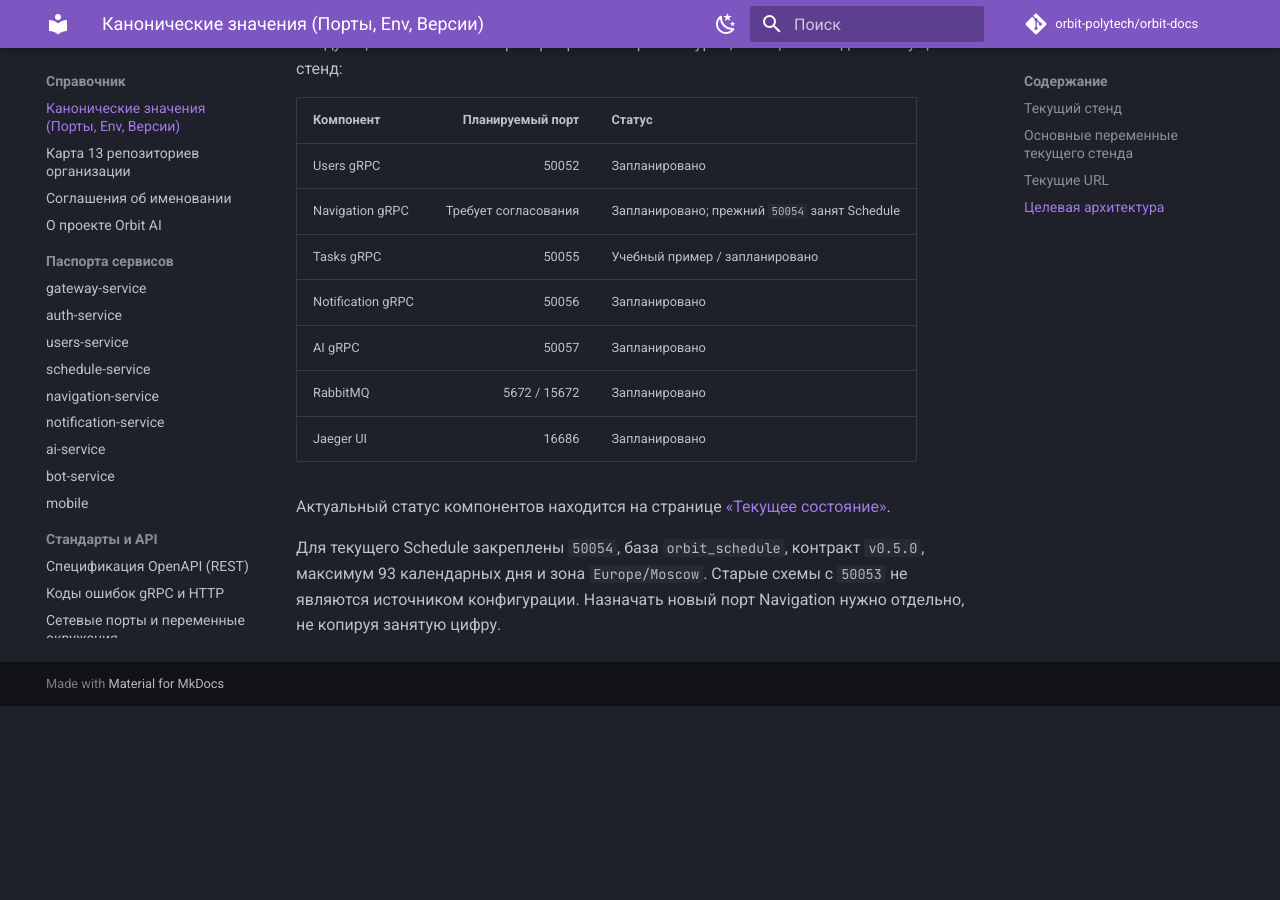
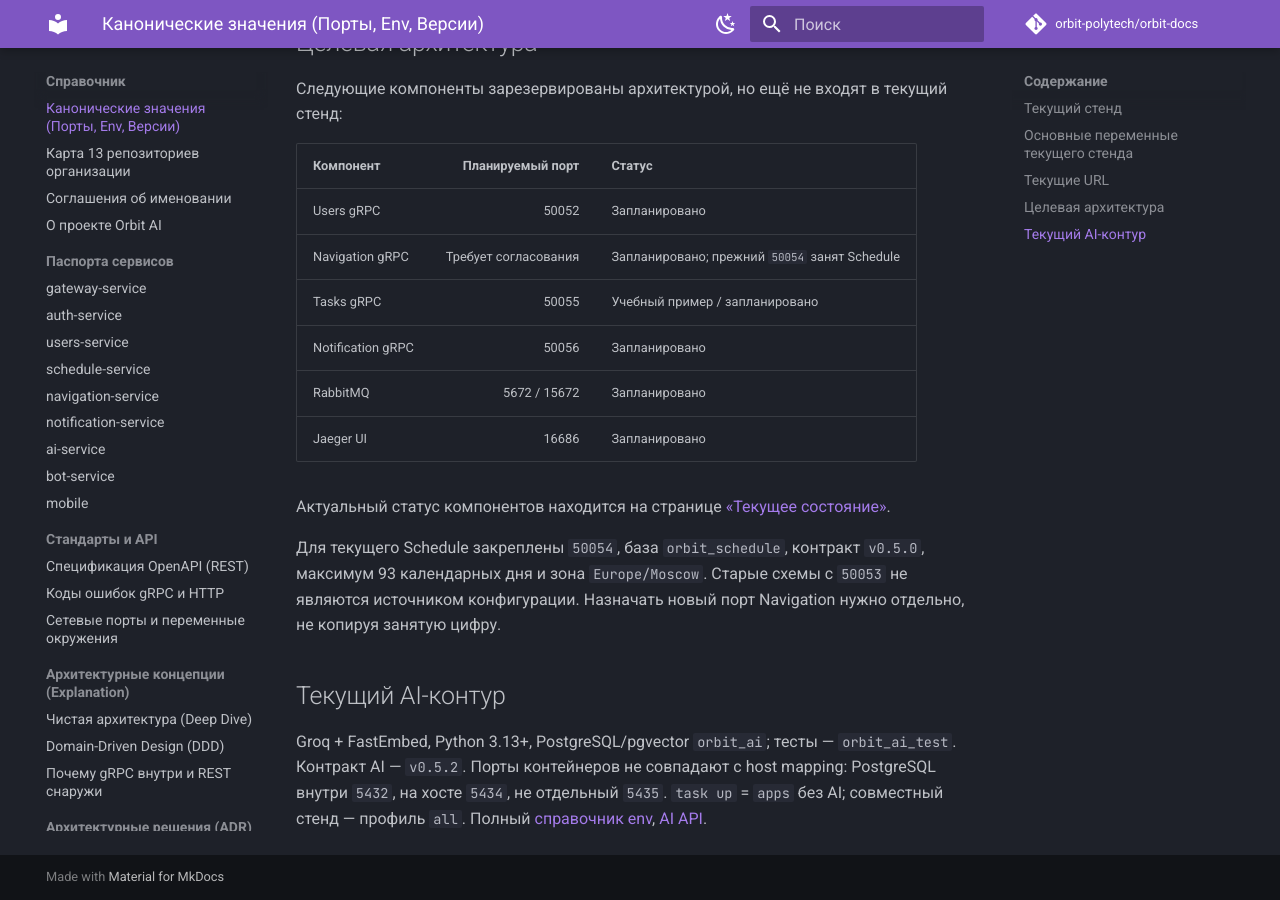
Before and after one commit to orbit-polytech/orbit-docs, an MkDocs documentation site: the page built from docs/reference/canonical-values.md, in a window 1280 px wide and 900 px high, scrolled down 2407 px. Built offline with MkDocs 1.6.1 and Material for MkDocs 9.7.7, drawn with Linux system fonts in a browser that asks for light colours; comment, search, counter and statistics services are not loaded; before the commit the page ends 3113 px from its top, so only the background shows below that; some of the changed text lies outside the part shown.

Commit message:
docs: update AI integration handbook (9/16)

```diff
--- a/docs/reference/canonical-values.md
+++ b/docs/reference/canonical-values.md
@@ -10,6 +10,7 @@
 | Gateway HTTP | `gateway-service:8080` | `127.0.0.1:8080` | Реализовано |
 | Auth gRPC | `auth-service:50051` | `127.0.0.1:50051` | Реализовано |
 | Schedule gRPC | `schedule-service:50054` | `127.0.0.1:50054` | Реализовано |
+| AI gRPC | `ai-service:50057` | `127.0.0.1:50057` | Реализовано, профиль `ai`/`all` |
 | PostgreSQL | `postgres:5432` | `127.0.0.1:5434` | Реализовано |
 | Redis | `redis:6379` | `127.0.0.1:6380` | Реализовано |
 
@@ -61,10 +62,14 @@ Host-порты могут быть изменены в `.env`. Межконте
 | Navigation gRPC | Требует согласования | Запланировано; прежний `50054` занят Schedule |
 | Tasks gRPC | 50055 | Учебный пример / запланировано |
 | Notification gRPC | 50056 | Запланировано |
-| AI gRPC | 50057 | Запланировано |
 | RabbitMQ | 5672 / 15672 | Запланировано |
 | Jaeger UI | 16686 | Запланировано |
 
 Актуальный статус компонентов находится на странице [«Текущее состояние»](../project/current-state.md).
 
 Для текущего Schedule закреплены `50054`, база `orbit_schedule`, контракт `v0.5.0`, максимум 93 календарных дня и зона `Europe/Moscow`. Старые схемы с `50053` не являются источником конфигурации. Назначать новый порт Navigation нужно отдельно, не копируя занятую цифру.
+
+
+## Текущий AI-контур
+
+Groq + FastEmbed, Python 3.13+, PostgreSQL/pgvector `orbit_ai`; тесты — `orbit_ai_test`. Контракт AI — `v0.5.2`. Порты контейнеров не совпадают с host mapping: PostgreSQL внутри `5432`, на хосте `5434`, не отдельный `5435`. `task up` = `apps` без AI; совместный стенд — профиль `all`. Полный [справочник env](ports-and-env.md), [AI API](../gateway/ai-api.md).
```
Also changed, not shown: docs/reference/about.md (+2 -2 lines), docs/reference/api/openapi.md (+11 -28 lines), docs/reference/error-codes.md (+7 -0 lines).
